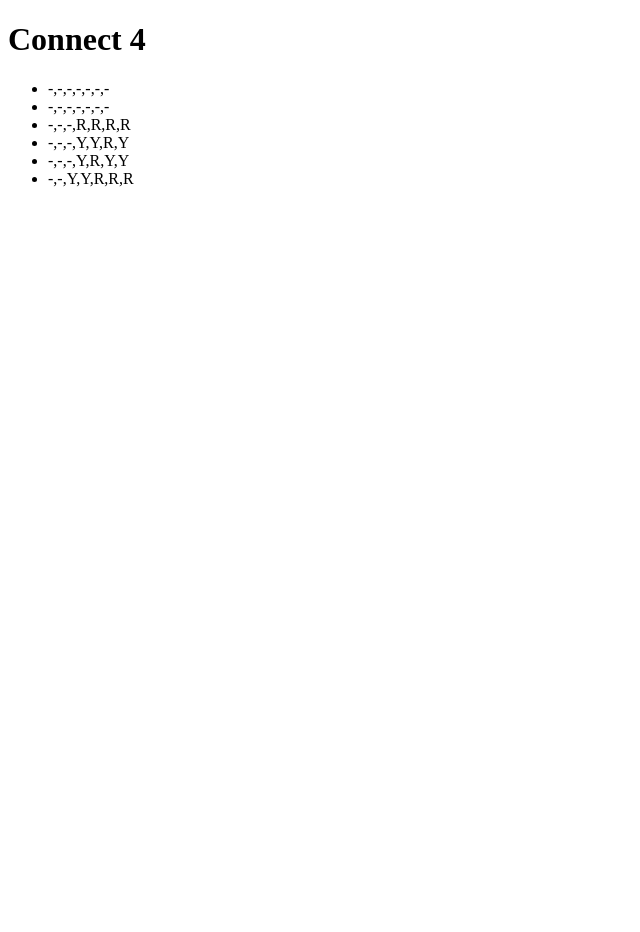
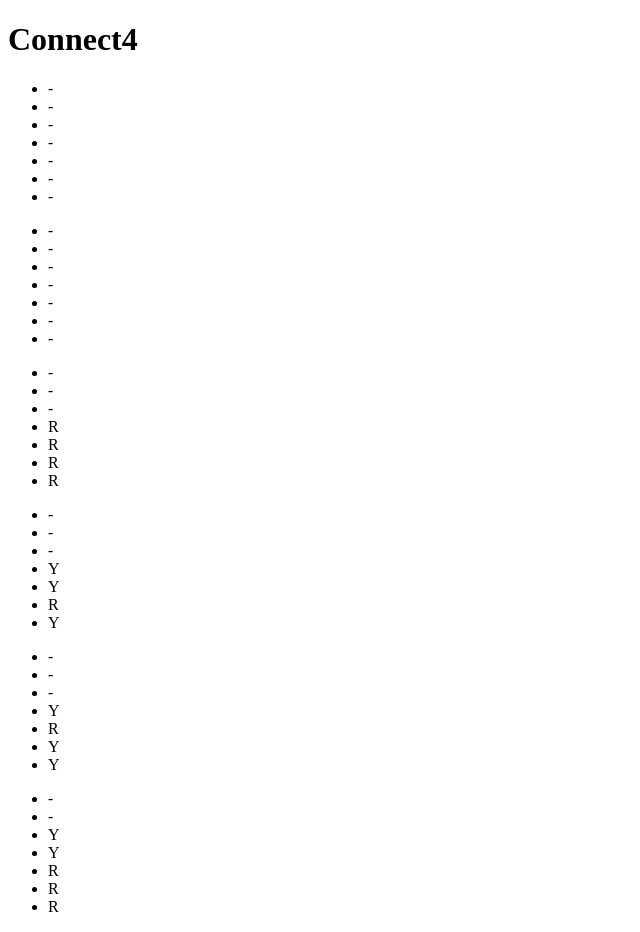
Before and after one commit to d48/connect4, a website: page index.html in a window 1280 px wide. Shown: the whole page, without its empty margins (0-640 px from the left). Before the commit the page ends 800 px from the top, so only its background shows below. Drawn offline with Linux system fonts and the light colour scheme.

Commit message:
redo html output

```diff
--- a/index.html
+++ b/index.html
@@ -2,13 +2,14 @@
 <html>
     <head>
         <meta http-equiv="content-type" content="text/html; charset=utf-8" />
-        <title>Connect 4</title>
+        <title>Connect Four</title>
         <style type="text/css" media="all">
         </style>
     </head>
     <body>
-        <h1>Connect 4</h1>
+        <h1>Connect4</h1>
         <div id="game"></div>
+        <div id="output"></div>
         <script type="text/javascript" charset="utf-8" src="js/app.js">
         </script>
     </body>
--- a/js/app.js
+++ b/js/app.js
@@ -1,13 +1,14 @@
 var aBoard1 = [
- ['-','-','-','-','-','-','-'],
- ['-','-','-','-','-','-','-'],
- ['-','-','-','R','R','R','R'],
- ['-','-','-','Y','Y','R','Y'],
- ['-','-','-','Y','R','Y','Y'],
- ['-','-','Y','Y','R','R','R']
- ]
-, elGame = document.querySelector('#game');
-;
+          ['-','-','-','-','-','-','-']
+        , ['-','-','-','-','-','-','-']
+        , ['-','-','-','R','R','R','R']
+        , ['-','-','-','Y','Y','R','Y']
+        , ['-','-','-','Y','R','Y','Y']
+        , ['-','-','Y','Y','R','R','R']
+    ]
+    , elGame = document.querySelector('#game')
+    , elOutput = document.querySelector('#output')
+    ;
 
 
 
@@ -17,30 +18,46 @@
     this.gameBoard = typeof options.gameBoard !== 'undefined' ? options.gameBoard : [];
     this.target = typeof options.target !== 'undefined' ? options.target: null;
 
-    function init() {
+    function _init() {
         _drawBoard.call(this);
     }
 
     function _drawBoard() {
-        var i = 0
-            , len = this.gameBoard.length
-            , ulContainer = document.createElement('ul')
-            , liRow
+        var nCol = 0
+            , nRow = 0
+            , lenRows = this.gameBoard.length
+            , fragContainer = document.createDocumentFragment()
+            , ulRow
+            , liCol
+            , lenCol
             ;
 
-        // iterate through game array
-        for(; i < len; i++) {
-            liRow = document.createElement('li');
-            liRow.innerHTML = this.gameBoard[i];
-            ulContainer.appendChild(liRow);
+        // iterate through game array, starting at rows
+        for(; nRow < lenRows; nRow++) {
+            ulRow = document.createElement('ul');
+
+            row = this.gameBoard[nRow];
+            lenCol = row.length;
+
+            // iterate through row columns
+            for(; nCol < lenCol; nCol++) {
+                liCol = document.createElement('li');
+                liCol.innerText = row[nCol];
+                ulRow.appendChild(liCol);
+            }
+            // reset column
+            nCol = 0;
+
+            // append row to container
+            fragContainer.appendChild(ulRow);
         }
 
-        // append to body
-        this.target.appendChild(ulContainer);
+        // append container to body
+        this.target.appendChild(fragContainer);
     }
 
 
-    init.call(this);
+    _init.call(this);
 
     return {
         gameBoard: this.gameBoard
```
